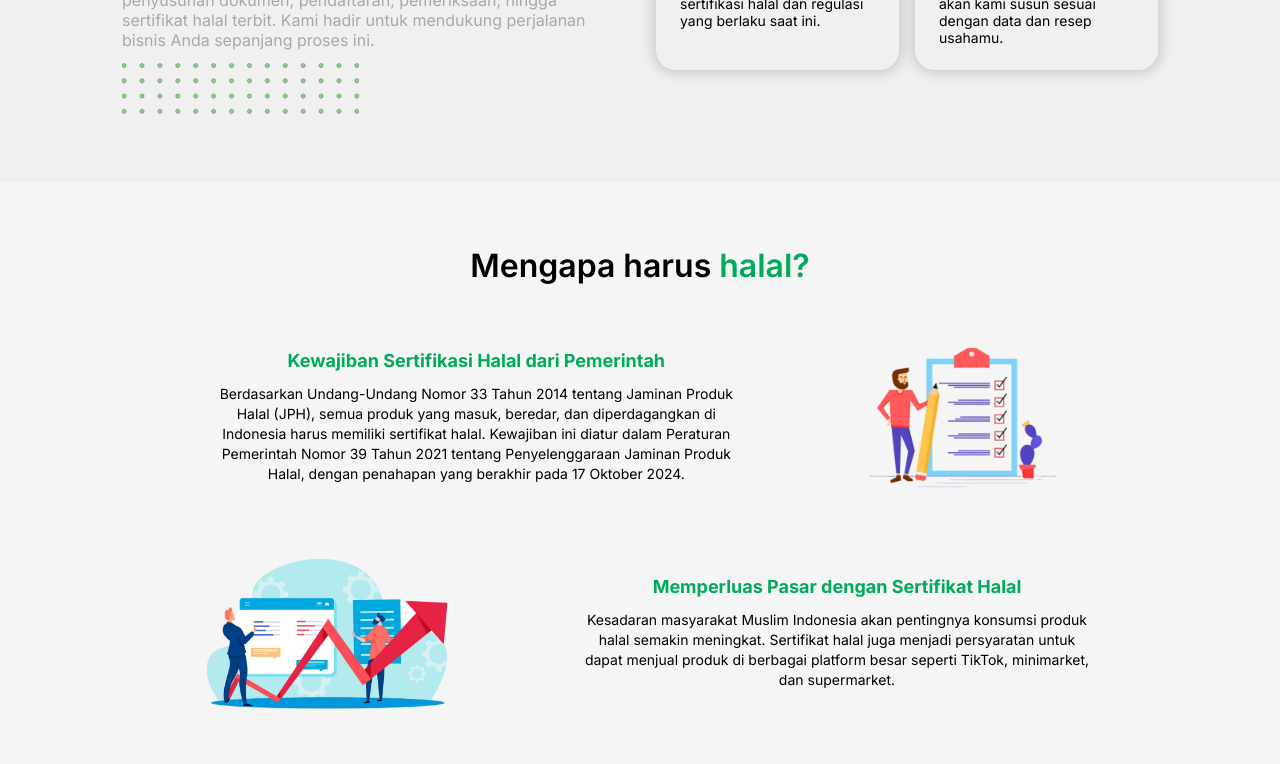
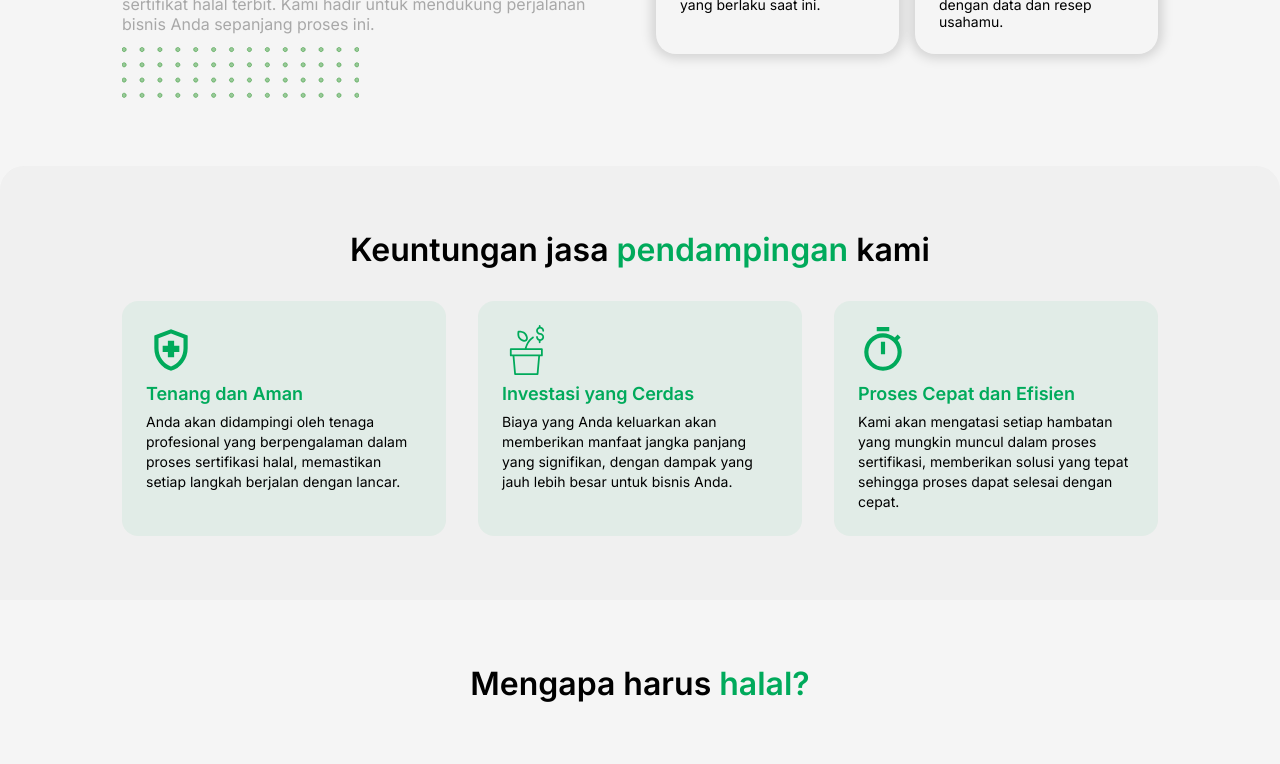
Before and after one commit to YMaximum/fl-alfath-consultation, a React (Vite) app: page / in a window 1280 px wide. Shown: the part 1154-1918 px from the top of the page. Built offline with nearby package versions, Linux system fonts and the light colour scheme.

Commit message:
feat: add companion benefits section

```diff
--- a/index.html
+++ b/index.html
@@ -18,7 +18,7 @@
     />
     <meta name="robots" content="follow, index" />
 
-    <title>Fal Consulting</title>
+    <title>Falhalal</title>
   </head>
   <body>
     <div id="root"></div>
--- /dev/null
+++ b/src/components/CompanionBenefitsSection.tsx
@@ -0,0 +1,139 @@
+import React from "react";
+import styled from "styled-components";
+import { colors, styleConstants } from "../styles/styles";
+import HealthAndSafetyIcon from "./icons/HealthAndSafetyIcon";
+import InvestmentIcon from "./icons/InvestmentIcon";
+import TimerIcon from "./icons/TimerIcon";
+
+const SectionContainer = styled.section`
+  width: 100%;
+  padding: 4rem 0;
+  background-color: rgb(240, 240, 240);
+  border-radius: 24px 24px 0 0;
+
+  @media screen and (max-width: 600px) {
+    padding: 2rem 0;
+  }
+`;
+
+const ContentContainer = styled.div`
+  margin: 0 auto;
+  max-width: ${styleConstants.containerMaxWidth};
+  padding: 0 2rem;
+
+  @media screen and (max-width: 600px) {
+    padding: 0 1rem;
+  }
+`;
+
+const Heading = styled.h2`
+  font-size: 32px;
+  font-weight: 600;
+  text-align: center;
+  margin-bottom: 2rem;
+
+  span {
+    color: ${colors.primaryGreen};
+  }
+
+  @media screen and (max-width: 600px) {
+    text-align: start;
+    font-size: 24px;
+  }
+`;
+
+const CardContainer = styled.div`
+  width: 100%;
+  display: flex;
+  gap: 2rem;
+
+  @media screen and (max-width: 800px) {
+    flex-direction: column;
+  }
+`;
+
+const Card = styled.div`
+  width: 100%;
+  display: flex;
+  flex-direction: column;
+  gap: 0.5rem;
+  background-color: #00aa5b10;
+  padding: 1.5rem;
+  border-radius: 1rem;
+  cursor: pointer;
+  transition: all 0.3s;
+
+  svg {
+    fill: ${colors.primaryGreen};
+    width: 50px;
+    height: 50px;
+  }
+
+  h3.subtitle {
+    color: ${colors.primaryGreen};
+    font-size: 18px;
+    font-weight: 600;
+  }
+
+  p.content {
+    font-size: 14px;
+    line-height: 20px;
+  }
+
+  &:hover {
+    box-shadow: 0px 0px 12px 4px rgba(0, 0, 0, 0.15);
+    -webkit-box-shadow: 0px 0px 12px 4px rgba(0, 0, 0, 0.15);
+    -moz-box-shadow: 0px 0px 12px 4px rgba(0, 0, 0, 0.15);
+  }
+
+  @media screen and (max-width: 600px) {
+    svg {
+      width: 30px;
+      height: 30px;
+    }
+  }
+`;
+
+export default function CompanionBenefitsSection(): React.ReactElement {
+  const benefits = [
+    {
+      subTitle: "Tenang dan Aman",
+      content:
+        "Anda akan didampingi oleh tenaga profesional yang berpengalaman dalam proses sertifikasi halal, memastikan setiap langkah berjalan dengan lancar.",
+      illustration: <HealthAndSafetyIcon />,
+    },
+    {
+      subTitle: "Investasi yang Cerdas",
+      content:
+        "Biaya yang Anda keluarkan akan memberikan manfaat jangka panjang yang signifikan, dengan dampak yang jauh lebih besar untuk bisnis Anda.",
+      illustration: <InvestmentIcon />,
+    },
+    {
+      subTitle: "Proses Cepat dan Efisien",
+      content:
+        "Kami akan mengatasi setiap hambatan yang mungkin muncul dalam proses sertifikasi, memberikan solusi yang tepat sehingga proses dapat selesai dengan cepat.",
+      illustration: <TimerIcon />,
+    },
+  ];
+
+  return (
+    <>
+      <SectionContainer>
+        <ContentContainer>
+          <Heading>
+            Keuntungan jasa <span>pendampingan</span> kami
+          </Heading>
+          <CardContainer>
+            {benefits.map((item, index) => (
+              <Card key={index}>
+                {item.illustration}
+                <h3 className="subtitle">{item.subTitle}</h3>
+                <p className="content">{item.content}</p>
+              </Card>
+            ))}
+          </CardContainer>
+        </ContentContainer>
+      </SectionContainer>
+    </>
+  );
+}
--- a/src/components/LandingPage.tsx
+++ b/src/components/LandingPage.tsx
@@ -7,6 +7,7 @@ import ServicesSection from "./ServicesSection";
 import Footer from "./Footer";
 import CustomersSection from "./CustomersSection";
 import HalalExplanationSection from "./HalalExplanationSection";
+import CompanionBenefitsSection from "./CompanionBenefitsSection";
 
 const MainContainer = styled.main`
   width: 100%;
@@ -21,6 +22,7 @@ export default function LandingPage(): React.ReactElement {
         <HeroSection />
         <CustomersSection />
         <ServicesSection />
+        <CompanionBenefitsSection />
         <HalalExplanationSection />
         <TestimonialSection />
         <Footer />
--- a/src/components/ServicesSection.tsx
+++ b/src/components/ServicesSection.tsx
@@ -7,9 +7,7 @@ import DotIllustration from "./icons/DotIllustration";
 
 const SectionContainer = styled.section`
   width: 100%;
-  padding: 2rem 0 4rem 0;
-  background-color: rgb(240, 240, 240);
-  border-radius: 24px 24px 0 0;
+  padding: 1rem 0 4rem 0;
 `;
 
 const ContentContainer = styled.div`
@@ -104,6 +102,7 @@ const ServiceCard = styled.div`
   h3.service {
     font-weight: 600;
     font-size: 18px;
+    color: ${colors.primaryGreen};
   }
 
   p.desc {
@@ -112,6 +111,13 @@ const ServiceCard = styled.div`
 
   &:hover {
     background-color: #e4e4e4;
+  }
+
+  @media screen and (max-width: 600px) {
+    svg {
+      height: 30px;
+      width: 30px;
+    }
   }
 `;
 
--- /dev/null
+++ b/src/components/icons/HealthAndSafetyIcon.tsx
@@ -0,0 +1,17 @@
+import React from "react";
+
+export default function HealthAndSafetyIcon(): React.ReactElement {
+  return (
+    <>
+      <svg
+        xmlns="http://www.w3.org/2000/svg"
+        height="24px"
+        viewBox="0 -960 960 960"
+        width="24px"
+        fill="#e8eaed"
+      >
+        <path d="M420-340h120v-100h100v-120H540v-100H420v100H320v120h100v100Zm60 260q-139-35-229.5-159.5T160-516v-244l320-120 320 120v244q0 152-90.5 276.5T480-80Zm0-84q104-33 172-132t68-220v-189l-240-90-240 90v189q0 121 68 220t172 132Zm0-316Z" />
+      </svg>
+    </>
+  );
+}
--- /dev/null
+++ b/src/components/icons/InvestmentIcon.tsx
@@ -0,0 +1,47 @@
+import React from "react";
+
+export default function InvestmentIcon(): React.ReactElement {
+  return (
+    <>
+      <svg
+        fill="#000000"
+        height="800px"
+        width="800px"
+        version="1.1"
+        id="Layer_1"
+        xmlns="http://www.w3.org/2000/svg"
+        viewBox="0 0 195.453 195.453"
+      >
+        <g>
+          <g>
+            <g>
+              <path
+                d="M155.92,91.215H96.331c1.958-7.435,8.952-28.964,26.408-39.574c1.639-0.998,2.162-3.135,1.164-4.774
+				c-0.998-1.635-3.132-2.162-4.774-1.164C97.667,58.748,90.561,85.076,89.161,91.215H34.31c-1.92,0-3.475,1.554-3.475,3.475v24.322
+				c0,1.92,1.554,3.475,3.475,3.475h7.245l6.219,69.8c0.159,1.791,1.663,3.166,3.461,3.166h87.76c1.798,0,3.302-1.374,3.461-3.166
+				l6.219-69.8h7.245c1.92,0,3.475-1.554,3.475-3.475V94.689C159.394,92.768,157.841,91.215,155.92,91.215z M135.816,188.503H54.414
+				l-5.884-66.017H141.7L135.816,188.503z M152.445,115.537h-6.949H44.734h-6.949V98.164h114.661V115.537z"
+              />
+              <path
+                d="M81.501,64.517c2.141,0.672,4.204,1.005,6.142,1.005c3.468,0,6.532-1.065,8.934-3.152
+				c3.746-3.257,5.246-8.452,4.224-14.628c-0.923-5.568-3.838-11.404-8.211-16.436c-9.236-10.627-27.451-9.182-28.231-9.107
+				c-1.5,0.129-2.745,1.215-3.084,2.681c-0.173,0.757-4.147,18.595,5.093,29.222C70.742,59.129,76.117,62.831,81.501,64.517z
+				 M67.614,29.052c4.723,0.041,14.577,0.879,19.731,6.813c3.492,4.014,5.897,8.754,6.6,13.009c0.356,2.145,0.577,6.07-1.927,8.249
+				c-2.504,2.178-6.362,1.408-8.439,0.763c-4.116-1.289-8.476-4.333-11.964-8.347C66.456,43.609,66.992,33.738,67.614,29.052z"
+              />
+              <path
+                d="M148.982,31.271c-4.791,0-8.686-3.895-8.686-8.686c0-4.791,3.895-8.686,8.686-8.686s8.686,3.895,8.686,8.686
+				c0,1.92,1.554,3.475,3.475,3.475s3.475-1.554,3.475-3.475c0-8.027-6.102-14.583-13.898-15.46v-3.65
+				c0-1.92-1.554-3.475-3.475-3.475c-1.92,0-3.475,1.554-3.475,3.475V7.91c-6.053,2.158-10.424,7.889-10.424,14.675
+				c0,8.622,7.014,15.636,15.636,15.636c4.791,0,8.686,3.895,8.686,8.686c0,4.791-3.895,8.686-8.686,8.686s-8.686-3.895-8.686-8.686
+				c0-1.92-1.554-3.475-3.475-3.475s-3.475,1.554-3.475,3.475c0,6.785,4.37,12.517,10.424,14.675v5.874
+				c0,1.92,1.554,3.475,3.475,3.475c1.92,0,3.475-1.554,3.475-3.475v-5.089c7.796-0.877,13.898-7.433,13.898-15.46
+				C164.617,38.285,157.604,31.271,148.982,31.271z"
+              />
+            </g>
+          </g>
+        </g>
+      </svg>
+    </>
+  );
+}
--- /dev/null
+++ b/src/components/icons/TimerIcon.tsx
@@ -0,0 +1,17 @@
+import React from "react";
+
+export default function TimerIcon(): React.ReactElement {
+  return (
+    <>
+      <svg
+        xmlns="http://www.w3.org/2000/svg"
+        height="24px"
+        viewBox="0 -960 960 960"
+        width="24px"
+        fill="#e8eaed"
+      >
+        <path d="M360-840v-80h240v80H360Zm80 440h80v-240h-80v240Zm40 320q-74 0-139.5-28.5T226-186q-49-49-77.5-114.5T120-440q0-74 28.5-139.5T226-694q49-49 114.5-77.5T480-800q62 0 119 20t107 58l56-56 56 56-56 56q38 50 58 107t20 119q0 74-28.5 139.5T734-186q-49 49-114.5 77.5T480-80Zm0-80q116 0 198-82t82-198q0-116-82-198t-198-82q-116 0-198 82t-82 198q0 116 82 198t198 82Zm0-280Z" />
+      </svg>
+    </>
+  );
+}
```
